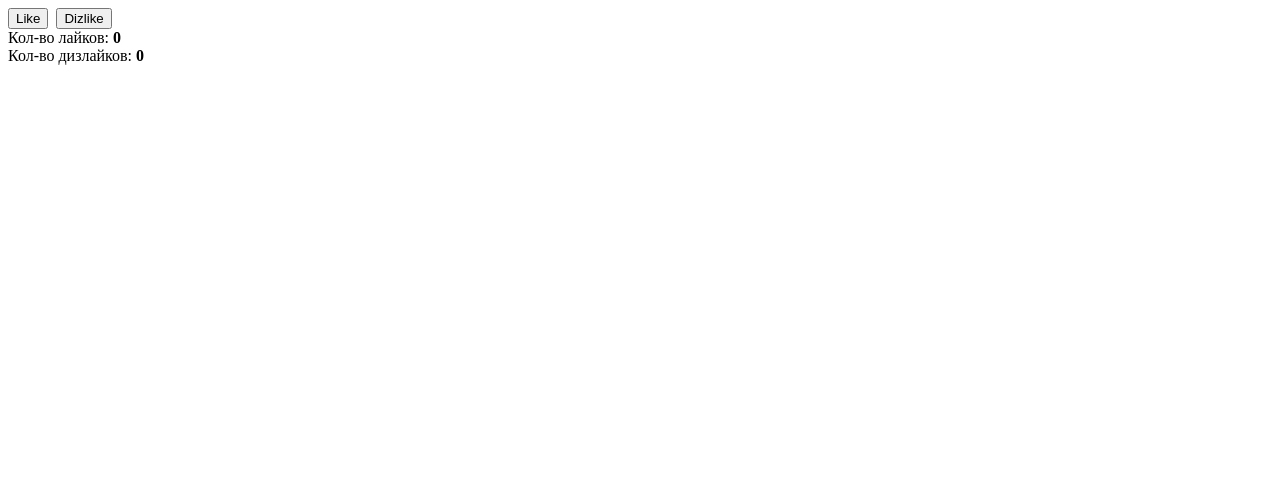
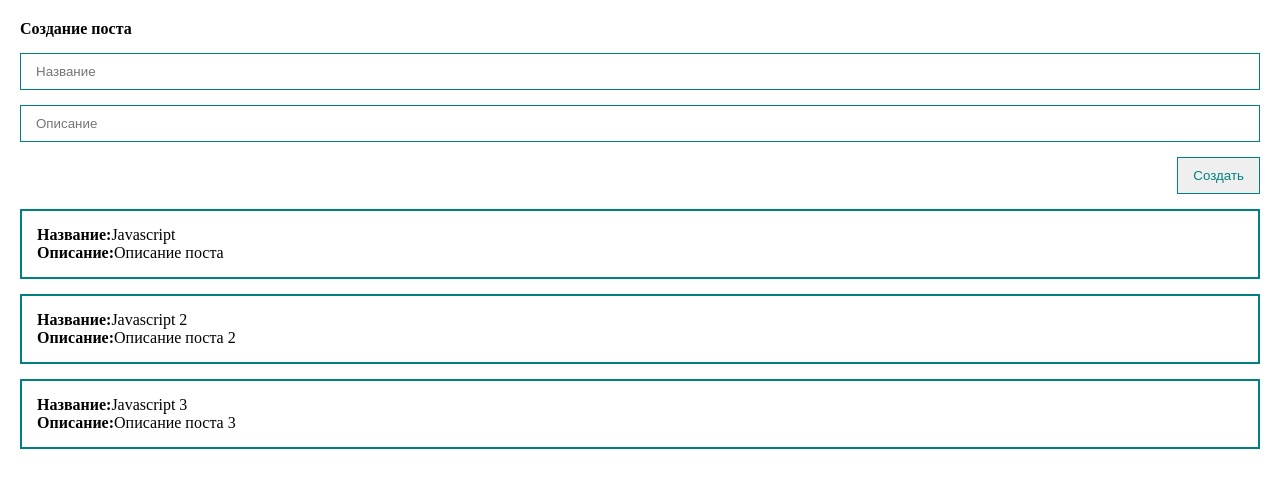
Before and after one commit to denm76/vue3course, a Vue app: page / in a window 1280 px wide. Shown: the top 488 px of the page. Built offline with nearby package versions, Linux system fonts and the light colour scheme.

Commit message:
Создані компоненты PostList, PostForm(декомпозиция главного компонента App), реализовано двустороннее связывание формы с моделями (инпуты) посредством директивы @input

```diff
--- a/src/App.vue
+++ b/src/App.vue
@@ -1,31 +1,61 @@
 <template>
-    <button @click="addLike">Like</button>&nbsp
-    <button @click="addDizLike">Dizlike</button>
-    <div>Кол-во лайков: <strong>{{ likes }}</strong></div>
-    <div>Кол-во дизлайков: <strong>{{ dizlikes }}</strong></div>
+    <div class="app">
+        <post-form/>
+        <post-list :posts="posts"/>
+
+    </div>
 </template>
 
 <script>
+import PostForm from "@/components/PostForm";
+import PostList from "@/components/PostList";
+export default {
+    components:{
+        PostList, PostForm
+    },
 
-export default {
-    data(){
+    data() {
         return {
-            likes:0,
-            dizlikes:0,
+            posts: [
+                {id: 1, title: 'Javascript', body: 'Описание поста'},
+                {id: 2, title: 'Javascript 2', body: 'Описание поста 2'},
+                {id: 3, title: 'Javascript 3', body: 'Описание поста 3'},
+            ],
+            title: '',
+            body: '',
         }
     },
+
     methods: {
-        addLike(){
-            this.likes +=1;
+        createPost() {
+            const newPost = {
+                id:Date.now(),
+                title:this.title,
+                body:this.body,
+            }
+            this.posts.push(newPost);
+            this.title = '';
+            this.body = '';
         },
-        addDizLike(){
-            this.dizlikes +=1;
-        }
+        // inputTitle(event){
+        //     this.title = event.target.value;
+        // }
     }
+
 }
 
 </script>
 
-<style scoped>
+<style>
+    * {
+        margin: 0;
+        padding: 0;
+        box-sizing: border-box;
+    }
+
+    .app{
+        padding: 20px;
+    }
+
 
 </style>
--- /dev/null
+++ b/src/components/PostForm.vue
@@ -0,0 +1,53 @@
+<template>
+        <form @submit.prevent>
+            <h4>Создание поста</h4>
+            <input
+                    v-bind:value="post.title"
+                    @input="post.title = $event.target.value"
+                    class="input"
+                    type="text"
+                    placeholder="Название">
+            <input
+                    v-bind:value="post.body"
+                    @input="post.body = $event.target.value"
+                    class="input"
+                    type="text"
+                    placeholder="Описание">
+            <button class="btn" >Создать</button>
+        </form>
+</template>
+
+<script>
+    export default {
+        data(){
+            return {
+                post: {
+                    title:'',
+                    body:''
+                }
+            }
+        }
+    }
+</script>
+
+<style scoped>
+    form{
+        display: flex;
+        flex-direction: column;
+    }
+
+    .input{
+        width: 100%;
+        border: 1px solid teal;
+        padding: 10px 15px;
+        margin-top: 15px;
+    }
+
+    .btn{
+        margin-top: 15px;
+        align-self: flex-end;
+        padding: 10px 15px;
+        color: teal;
+        border: 1px solid teal;
+    }
+</style>
--- /dev/null
+++ b/src/components/PostList.vue
@@ -0,0 +1,26 @@
+<template>
+    <div class="post" v-for="post in posts">
+        <div><strong>Название:</strong>{{ post.title }}</div>
+        <div><strong>Описание:</strong>{{ post.body }}</div>
+    </div>
+</template>
+
+<script>
+    export default {
+        props:{
+            posts: {
+                type:Array,//что передаётся
+                required:true //обязательный параметр
+            }
+        }
+    }
+</script>
+
+<style scoped>
+    .post{
+        width:100%;
+        padding: 15px;
+        border: 2px solid teal;
+        margin-top: 15px;
+    }
+</style>
```
